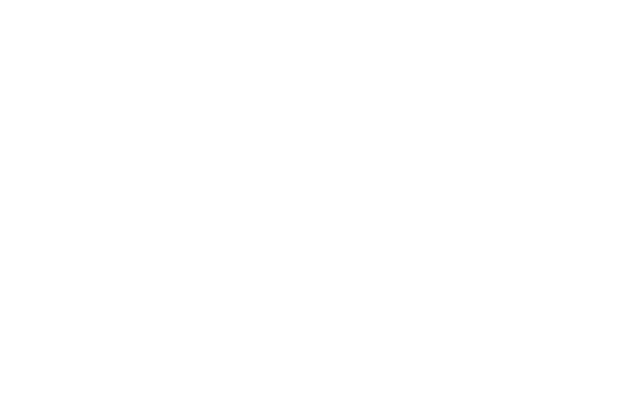
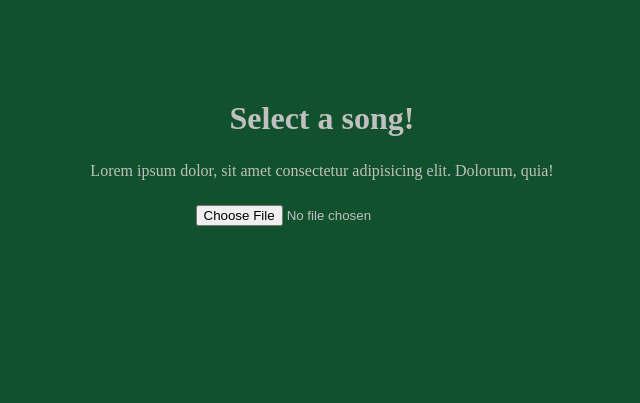
Before and after one commit to roland444/Music-editor, a website: page index.html in a window 1280 px wide. Shown: the whole page, without its empty margins (318-958 px from the left). Drawn offline with Linux system fonts and the light colour scheme.

Commit message:
First design concept

```diff
--- a/index.html
+++ b/index.html
@@ -7,6 +7,16 @@
     <title>Music editor</title>
 </head>
 <body>
+    <div class="container">
+        <h1>Select a song!</h1>
+        <div class="select">
+            <p>Lorem ipsum dolor, sit amet consectetur adipisicing elit. Dolorum, quia!</p>
+            <input type="file">
+        </div>
+    </div>
 
+
+
+    <script src="index.js"></script>
 </body>
 </html>
--- /dev/null
+++ b/index.js
@@ -0,0 +1,13 @@
+const _audioFile = document.getElementById("myfile");
+const _playBtn = document.getElementById("play-btn")
+
+function playMusic() {
+    let audio = new Audio(_audioFile.value);
+    audio.play();
+
+
+}
+
+playMusic();
+
+_playBtn.addEventListener("click", playMusic);
--- a/style.css
+++ b/style.css
@@ -0,0 +1,21 @@
+* {
+    margin: 0;
+    padding: 0;
+    box-sizing: border-box;
+}
+
+body {
+    background-color: rgb(18, 81, 45);
+}
+
+.container {
+    height: 300px;
+    min-width: 500px;
+    margin: 100px auto 0 auto;
+    text-align: center;
+    color: silver;
+}
+
+.select, .select input {
+    margin: 25px;
+}
```
